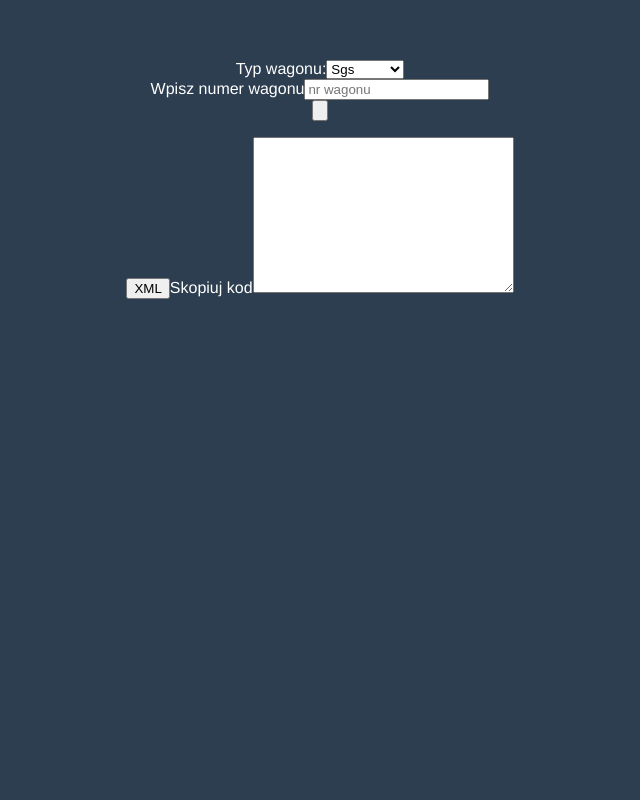
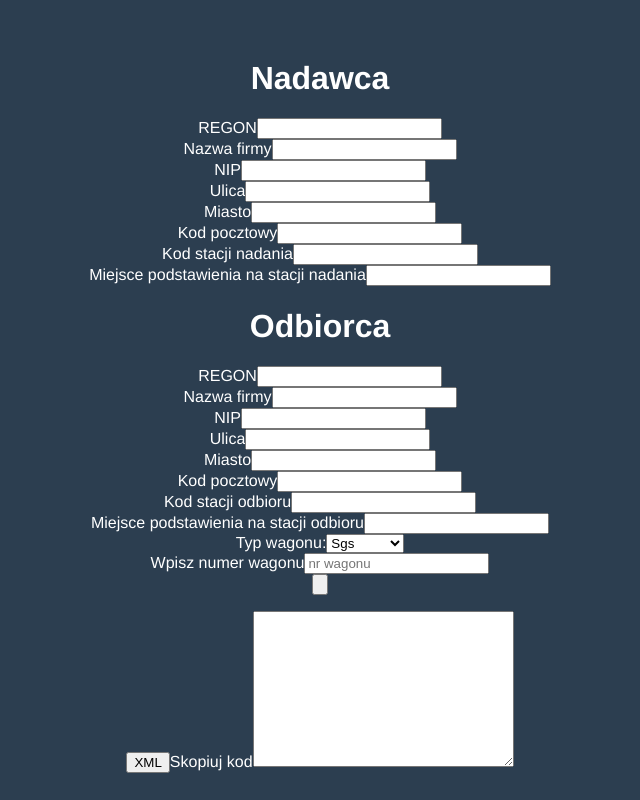
Before and after one commit to yakuza16/elp, a Vue app: page / in a window 1280 px wide. Shown: the whole page, without its empty margins (320-960 px from the left). Built offline with nearby package versions, Linux system fonts and the light colour scheme.

Commit message:
add nputs for sender and receiver info

```diff
--- a/src/components/AddWagon.vue
+++ b/src/components/AddWagon.vue
@@ -1,4 +1,5 @@
 <template>
+  <ShipmentBaseInfo />
   <div class="flex justify-start space-x-4 place-items-center text-xs ml-3">
     <div class="border-2 p-1 flex space-x-1 place-items-center">
       <label for="type">Typ wagonu:</label>
@@ -207,6 +208,7 @@
 
 <script>
 import GenerateXML from "../components/GenerateXML";
+import ShipmentBaseInfo from "../components/ShipmentBaseInfo";
 
 export default {
   name: "AddWagon",
@@ -215,6 +217,7 @@ export default {
   },
   components: {
     GenerateXML,
+    ShipmentBaseInfo,
   },
   data() {
     return {
@@ -333,7 +336,6 @@ export default {
             wagonToEdit.setAttribute("readonly", "true");
             wagonToEdit.classList.remove("bg-gray-300");
             this.wagons[id].wagonNumber = wagonToEdit.value;
-            console.log(this.wagons);
           }
         }
       }
--- a/src/components/GenerateXML.vue
+++ b/src/components/GenerateXML.vue
@@ -54,10 +54,7 @@ export default {
         return;
       } else {
         this.$refs.xmlTextarea.value = "";
-        // this.$refs.xmlTextarea.value = "hej";
-        // console.log(payload);
         payload.forEach((element) => {
-          // console.log(element, index, array);
           const {
             axis,
             loadLength,
@@ -82,7 +79,6 @@ export default {
     generateContainersXMLinfo(containersPayload) {
       let text = "";
       containersPayload.forEach((element) => {
-        // console.log(containersPayload, element, index, arr);
         const {
           containerNumber,
           containerType,
@@ -106,8 +102,6 @@ export default {
           weight,
           seals
         );
-        // console.log(containerNumber, containerType);
-        console.log(seals);
         const containersText = `
         <uti>
         <kind>1</kind>
@@ -128,7 +122,6 @@ export default {
             : fotyFootDVWeight
         }</mass>${emptyOrFull === "pusty" ? "".trim() : generateCargoInfo}
         </uti>`;
-        console.log(containersText);
         return (text += containersText);
       });
       return text;
@@ -143,16 +136,16 @@ export default {
             <NHM>9902000000</NHM>
           </commodity><massDeclaredByConsignor>${cargoWeight}</massDeclaredByConsignor>
         </cargo>
-        <seal>
-          ${this.generateSealsXMLInfo(seals)}
-        </seal>`;
+          ${this.generateSealsXMLInfo(seals)}`;
       }
     },
     generateSealsXMLInfo(sealsList) {
       let signs = "";
-      sealsList.forEach((seal, index) => {
-        let sealText = `<number>${index + 1}</number>
-        <signs>${seal}</signs>`;
+      sealsList.forEach((seal) => {
+        let sealText = `<seal>
+        <number>1</number>
+        <signs>${seal}</signs>
+        </seal>`;
         return (signs += sealText);
       });
       return signs;
--- /dev/null
+++ b/src/components/ShipmentBaseInfo.vue
@@ -0,0 +1,152 @@
+<template>
+  <div class="flex mb-10 place-content-center text-sm">
+    <div class="w-1/3 p-4 flex flex-col place-items-end">
+      <h1>Nadawca</h1>
+      <div class="border-2 flex p-1 place-items-center space-x-1">
+        <label for="consignorRegon">REGON</label>
+        <input
+          class="text-black h-8 text-xs placeholder-gray-400 p-1"
+          type="text"
+          id="consignorRegon"
+        />
+      </div>
+      <div class="border-2 flex p-1 place-items-center space-x-1">
+        <label for="consignorCompanyName">Nazwa firmy</label>
+        <input
+          class="text-black h-8 text-xs placeholder-gray-400 p-1"
+          type="text"
+          id="consignorCompanyName"
+        />
+      </div>
+      <div class="border-2 flex p-1 place-items-center space-x-1">
+        <label for="consignorNIP">NIP</label>
+        <input
+          class="text-black h-8 text-xs placeholder-gray-400 p-1"
+          type="text"
+          id="consignorNIP"
+        />
+      </div>
+      <div class="border-2 flex p-1 place-items-center space-x-1">
+        <label for="consignorStreet">Ulica</label>
+        <input
+          class="text-black h-8 text-xs placeholder-gray-400 p-1"
+          type="text"
+          id="consignorStreet"
+        />
+      </div>
+      <div class="border-2 flex p-1 place-items-center space-x-1">
+        <label for="consignorCity">Miasto</label>
+        <input
+          class="text-black h-8 text-xs placeholder-gray-400 p-1"
+          type="text"
+          id="consignorCity"
+        />
+      </div>
+      <div class="border-2 flex p-1 place-items-center space-x-1">
+        <label for="consignorPostalCode">Kod pocztowy</label>
+        <input
+          class="text-black h-8 text-xs placeholder-gray-400 p-1"
+          type="text"
+          id="consignorPostalCode"
+        />
+      </div>
+      <div class="flex bg-gray-700">
+        <div class="border-2 flex p-1 place-items-center space-x-1">
+          <label for="dispatchStation">Kod stacji nadania</label>
+          <input
+            class="text-black h-8 text-xs placeholder-gray-400 p-1"
+            type="text"
+            id="dispatchStation"
+          />
+        </div>
+        <div class="border-2 flex p-1 place-items-center space-x-1">
+          <label for="sindingDispatchStation"
+            >Miejsce podstawienia na stacji nadania</label
+          >
+          <input
+            class="text-black h-8 text-xs placeholder-gray-400 p-1"
+            type="text"
+            id="sindingDispatchStation"
+          />
+        </div>
+      </div>
+    </div>
+    <div class="w-1/3 p-4 flex flex-col place-items-end">
+      <h1>Odbiorca</h1>
+      <div class="border-2 flex p-1 place-items-center space-x-1">
+        <label for="consigneeRegon">REGON</label>
+        <input
+          class="text-black h-8 text-xs placeholder-gray-400 p-1"
+          type="text"
+          id="consigneeRegon"
+        />
+      </div>
+      <div class="border-2 flex p-1 place-items-center space-x-1">
+        <label for="consigneeCompanyName">Nazwa firmy</label>
+        <input
+          class="text-black h-8 text-xs placeholder-gray-400 p-1"
+          type="text"
+          id="consigneeCompanyName"
+        />
+      </div>
+      <div class="border-2 flex p-1 place-items-center space-x-1">
+        <label for="consigneeNIP">NIP</label>
+        <input
+          class="text-black h-8 text-xs placeholder-gray-400 p-1"
+          type="text"
+          id="consigneeNIP"
+        />
+      </div>
+      <div class="border-2 flex p-1 place-items-center space-x-1">
+        <label for="consigneeStreet">Ulica</label>
+        <input
+          class="text-black h-8 text-xs placeholder-gray-400 p-1"
+          type="text"
+          id="consigneeStreet"
+        />
+      </div>
+      <div class="border-2 flex p-1 place-items-center space-x-1">
+        <label for="consigneeCity">Miasto</label>
+        <input
+          class="text-black h-8 text-xs placeholder-gray-400 p-1"
+          type="text"
+          id="consigneeCity"
+        />
+      </div>
+      <div class="border-2 flex p-1 place-items-center space-x-1">
+        <label for="consigneePostalCode">Kod pocztowy</label>
+        <input
+          class="text-black h-8 text-xs placeholder-gray-400 p-1"
+          type="text"
+          id="consigneePostalCode"
+        />
+      </div>
+      <div class="flex bg-gray-700">
+        <div class="border-2 flex p-1 place-items-center space-x-1">
+          <label for="destinationStation">Kod stacji odbioru</label>
+          <input
+            class="text-black h-8 text-xs placeholder-gray-400 p-1"
+            type="text"
+            id="destinationStation"
+          />
+        </div>
+        <div class="border-2 flex p-1 place-items-center space-x-1">
+          <label for="sindingDestinationStation"
+            >Miejsce podstawienia na stacji odbioru</label
+          >
+          <input
+            class="text-black h-8 text-xs placeholder-gray-400 p-1"
+            type="text"
+            id="sindingDestinationStation"
+          />
+        </div>
+      </div>
+    </div>
+  </div>
+</template>
+
+<script>
+export default {};
+</script>
+
+<style></style>
```
